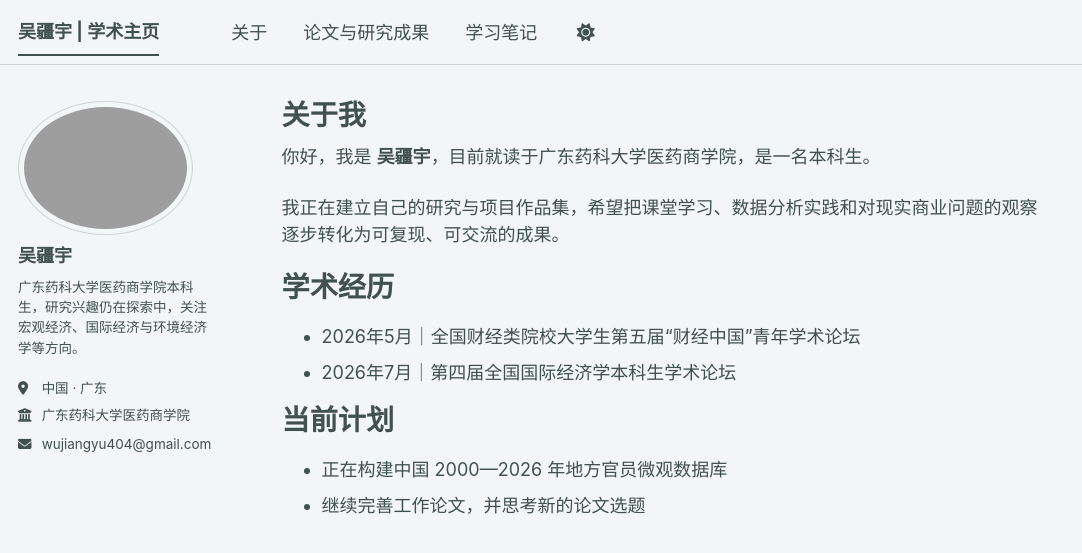
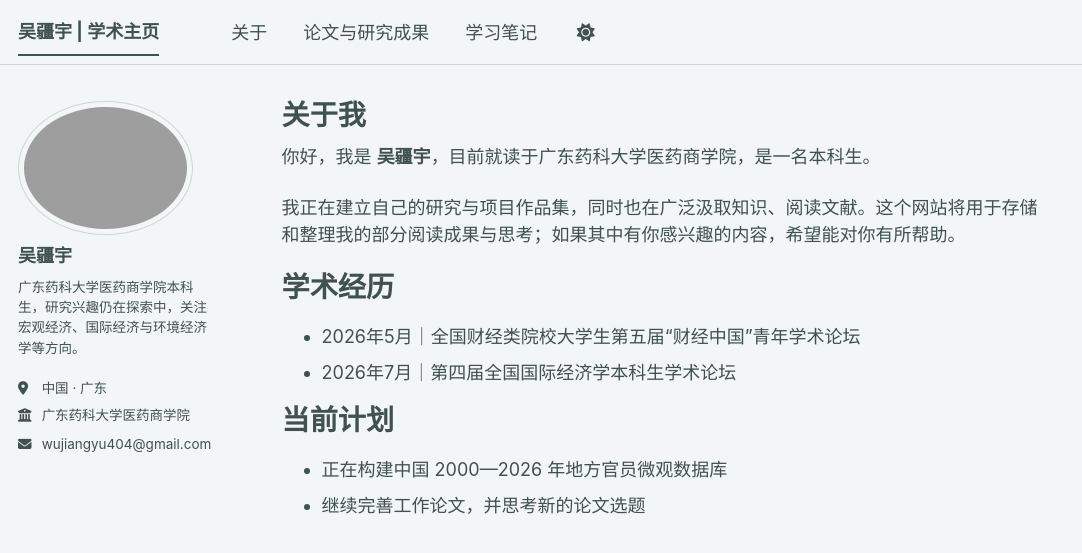
Before and after one commit to proooooz/proooooz.github.io, a Jekyll site: the page built from _pages/about.md, in a window 1280 px wide. Shown: the top 553 px of the page, without its empty margins (0-1082 px from the left). Built offline with Jekyll 4.4.1, drawn with Linux system fonts in a browser that asks for light colours; a style sheet for code colours, icons or effects is not loaded.

Commit message:
Refresh homepage introduction

```diff
--- a/_pages/about.md
+++ b/_pages/about.md
@@ -9,7 +9,7 @@ redirect_from:
 
 你好，我是 **吴疆宇**，目前就读于广东药科大学医药商学院，是一名本科生。
 
-我正在建立自己的研究与项目作品集，希望把课堂学习、数据分析实践和对现实商业问题的观察逐步转化为可复现、可交流的成果。
+我正在建立自己的研究与项目作品集，同时也在广泛汲取知识、阅读文献。这个网站将用于存储和整理我的部分阅读成果与思考；如果其中有你感兴趣的内容，希望能对你有所帮助。
 
 学术经历
 ======
```
